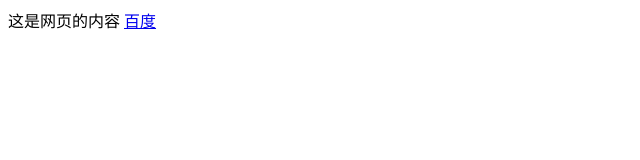
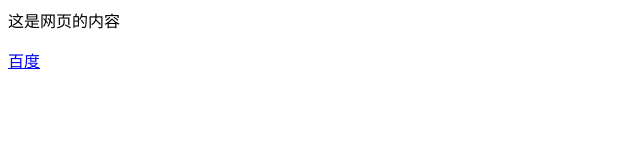
Before and after one commit to vunayang/test, a plain HTML site: page index.html in a window 1280 px wide. Shown: the whole page, without its empty margins (0-640 px from the left). Drawn offline with Linux system fonts and the light colour scheme.

Commit message:
Update index.html

```diff
--- a/index.html
+++ b/index.html
@@ -3,8 +3,9 @@
     <title>第一个网页</title>
   </head>
   <body>
-    这是网页的内容
+    <p>这是网页的内容</p>
     <a href="http://baidu.com" target="_blank">百度</a>
+
     <h1></h1>
     <h2></h2>
     <h3></h3>
```
